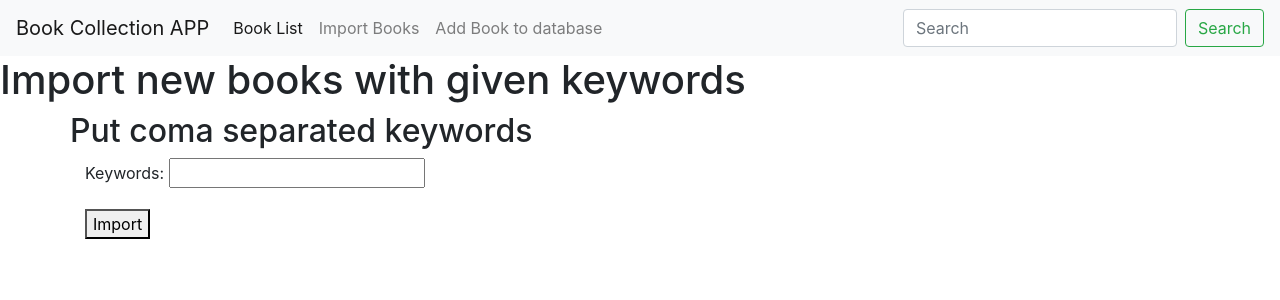
After one commit to Kaczy6point9/DjangoBookCollectionProject, a Django app: page /books/import in a window 1280 px wide. The commit adds this page. Shown: the top 300 px of the page. Run offline with Django 3.2, Linux system fonts and the light colour scheme; some libraries are stand-ins or nearby versions.

Commit message:
Complete app without user permissions

```diff
--- a/Book_Collection_Managment/urls.py
+++ b/Book_Collection_Managment/urls.py
@@ -17,17 +17,19 @@ from django.contrib import admin
 from django.urls import path, re_path
 from BooksCollection.views import (
     book_import,
-    books_list_view
-            )
+    books_list_view,
+    book_import_view, create_book_view)
 from .views import (
     home
 )
 
 urlpatterns = [
     path('admin/', admin.site.urls),
-    path('', home),
-    re_path(r'^books/$', books_list_view),
-    re_path(r'^Books/(?P<search_term>[a-z-]+)/$', book_import),
-
+    path('', books_list_view),
+    re_path(r'^books/?$', books_list_view),
+    re_path(r'^Books/(?P<search_term>[a-z-]+.*)/$', book_import),
+    re_path(r'^books/(?P<search_term>[a-z-]+.*)/$', book_import),
+    re_path(r'^books/import/?$', book_import_view),
+    re_path(r'^books/create/?$', create_book_view),
 
 ]
--- /dev/null
+++ b/BooksCollection/forms.py
@@ -0,0 +1,28 @@
+from django import forms
+
+from BooksCollection.models import Book, Author, Category
+
+
+class BookAuthorsAndCategoriesSearchForm(forms.ModelForm):
+    class Meta:
+        model = Book
+        fields = ['book_authors', 'book_categories']
+
+        def clean_book_authors(self):
+            return self.cleaned_data['book_authors'] or None
+
+        def clean_book_categories(self):
+            return self.cleaned_data['book_categories'] or None
+
+
+class ImportKeywordsForm(forms.Form):
+    keywords = forms.CharField(max_length=255, required=False)
+
+
+class CreateBookForm(forms.ModelForm):
+    authors_names = forms.CharField(max_length=255, required=False, help_text='Write coma separated authors')
+    categories_names = forms.CharField(max_length=255, required=False, help_text='Write coma separated categories')
+
+    class Meta:
+        model = Book
+        fields = ['book_title', 'book_description', 'categories_names', 'authors_names']
--- a/BooksCollection/views.py
+++ b/BooksCollection/views.py
@@ -1,13 +1,36 @@
+import urllib
+from functools import reduce
+from django.db.models import Q
+from django.http import HttpResponseRedirect
 from django.shortcuts import render
 from django.core.paginator import Paginator
 import requests
+
+from BooksCollection.forms import BookAuthorsAndCategoriesSearchForm, ImportKeywordsForm, CreateBookForm
 from .models import (
     Book, Author, Category
 )
 
-# Create your views here.
+
+def book_import_view(request):
+    template_name = 'import.html'
+    site_title = 'Import new books with given keywords'
+    keyword_form = ImportKeywordsForm(request.POST or None)
+    url = ''
+    if keyword_form.is_valid():
+        keywords = keyword_form.cleaned_data['keywords'].split(", ")
+        for keyword in keywords:
+            url += urllib.parse.quote(keyword) + '+'
+
+        return HttpResponseRedirect(url)
+
+    context = {'title': site_title, 'import_form': keyword_form, }
+
+    return render(request, template_name, context)
+
+
 def book_import(request, search_term):
-
+    print(search_term)
     api_url = 'https://www.googleapis.com/books/v1/volumes?q={}'.format(search_term)
     response = requests.get(api_url)
     json_file = response.json()
@@ -20,31 +43,101 @@ def book_import(request, search_term):
         if qs.exists():
             continue
 
-        obj_Book = Book()
-        obj_Book.book_title = book_title
-        obj_Book.save()
+        obj_book = Book()
+        obj_book.book_title = book_title
+        obj_book.save()
 
         for author_name in book['volumeInfo'].get("authors", []):
             obj, _ = Author.objects.get_or_create(author_name=author_name)
-            obj_Book.book_authors.add(obj.id)
+            obj_book.book_authors.add(obj.id)
 
         for category_name in book['volumeInfo'].get('categories', []):
             obj, _ = Category.objects.get_or_create(category_name=category_name)
-            obj_Book.book_categories.add(obj.id)
+            obj_book.book_categories.add(obj.id)
 
         if 'description' in book['volumeInfo'].keys():
             Book.objects.filter(book_title=book_title).update(book_description=book['volumeInfo']['description'])
 
-
     return books_list_view(request)
 
+
 def books_list_view(request):
-    book_list = Book.objects.all()
+    search_form = BookAuthorsAndCategoriesSearchForm(request.POST or None)
+
+    if search_form.is_valid():
+        author_search_param = search_form.cleaned_data['book_authors']
+        categories_search_param = search_form.cleaned_data['book_categories']
+        url = '?filter&'
+        if author_search_param:
+            url += 'author='
+            for author in author_search_param:
+                url += urllib.parse.quote(author.author_name) + '&'
+        if categories_search_param:
+            url += 'category='
+            for category in categories_search_param:
+                url += urllib.parse.quote(category.category_name) + '&'
+        return HttpResponseRedirect(url)
+
+    if 'filter' in request.GET:
+        if "category" in request.GET and "author" in request.GET:
+            author_conditions = [
+                Q(book_authors__author_name__icontains=author_name)
+                for author_name in request.GET.getlist('author')
+            ]
+            category_conditions = [
+                Q(book_categories__category_name__icontains=category_name)
+                for category_name in request.GET.getlist('category')
+            ]
+            book_list = Book.objects.filter(reduce(lambda a, b: a | b, author_conditions) &
+                                            reduce(lambda a, b: a | b, category_conditions))
+
+        elif 'author' in request.GET:
+            conditions = [
+                Q(book_authors__author_name__icontains=author_name)
+                for author_name in request.GET.getlist('author')
+            ]
+            book_list = Book.objects.filter(reduce(lambda a, b: a | b, conditions))
+
+        elif 'category' in request.GET:
+            conditions = [
+                Q(book_categories__category_name__icontains=category_name)
+                for category_name in request.GET.getlist('category')
+            ]
+            book_list = Book.objects.filter(reduce(lambda a, b: a | b, conditions))
+    else:
+        book_list = Book.objects.all()
+
     paginator = Paginator(book_list, 10)
     site_title = 'Books Collection'
     template_name = 'books_collection_list.html'
     page = request.GET.get('page')
     books = paginator.get_page(page)
-    context = {'books_list': books, 'title': site_title}
+    context = {'books_list': books, 'title': site_title, 'form': search_form, }
 
     return render(request, template_name, context)
+
+
+def create_book_view(request):
+    template_name = 'create_book.html'
+    site_title = 'Create new book'
+    create_book_form = CreateBookForm(request.POST or None)
+    if create_book_form.is_valid():
+        obj_book = Book()
+        obj_book.book_title = create_book_form.cleaned_data['book_title']
+        obj_book.save()
+
+        for author_name in create_book_form.cleaned_data['authors_names'].split(", "):
+            obj, _ = Author.objects.get_or_create(author_name=author_name)
+            obj_book.book_authors.add(obj.id)
+
+        for category_name in create_book_form.cleaned_data['categories_names'].split(", "):
+            obj, _ = Category.objects.get_or_create(category_name=category_name)
+            obj_book.book_categories.add(obj.id)
+
+        if create_book_form.cleaned_data['book_description']:
+            Book.objects.filter(book_title=create_book_form.cleaned_data['book_title']).update(book_description=
+                                                                                               create_book_form.cleaned_data['book_description'])
+
+    context = {'title': site_title, 'form': create_book_form, }
+
+    return render(request, template_name, context)
--- a/Templates/base.html
+++ b/Templates/base.html
@@ -11,6 +11,30 @@
     <title>{{ title }}</title>
   </head>
   <body>
+  <nav class="navbar navbar-expand-lg navbar-light bg-light">
+  <a class="navbar-brand" href="#">Book Collection APP</a>
+  <button class="navbar-toggler" type="button" data-toggle="collapse" data-target="#navbarSupportedContent" aria-controls="navbarSupportedContent" aria-expanded="false" aria-label="Toggle navigation">
+    <span class="navbar-toggler-icon"></span>
+  </button>
+
+  <div class="collapse navbar-collapse" id="navbarSupportedContent">
+    <ul class="navbar-nav mr-auto">
+      <li class="nav-item active">
+        <a class="nav-link" href="/books/">Book List <span class="sr-only">(current)</span></a>
+      </li>
+      <li class="nav-item">
+        <a class="nav-link" href="/books/import">Import Books</a>
+      </li>
+     <li class="nav-item">
+        <a class="nav-link" href="/books/create">Add Book to database</a>
+      </li>
+    </ul>
+    <form class="form-inline my-2 my-lg-0">
+      <input class="form-control mr-sm-2" type="search" placeholder="Search" aria-label="Search">
+      <button class="btn btn-outline-success my-2 my-sm-0" type="submit">Search</button>
+    </form>
+  </div>
+</nav>
     <h1>{{ title }}</h1>
 
     {% block content %}
--- /dev/null
+++ b/Templates/create_model_form.html
@@ -0,0 +1,4 @@
+<form method = 'POST' action = '?create={{ title }}' > {% csrf_token %}
+    {{ form.as_p }}
+    <button type="submit">Create</button>
+</form>
--- /dev/null
+++ b/Templates/import.html
@@ -0,0 +1,11 @@
+{% extends "base.html" %}
+
+
+{% block content %}
+<div class="container">
+    <div class="row">
+        <h2>Put coma separated keywords</h2></div>
+<div>{% include "import_form.html" %}</div>
+        </div>
+</div>
+{% endblock %}
--- /dev/null
+++ b/Templates/import_form.html
@@ -0,0 +1,4 @@
+<form method = 'POST' action = '?import' > {% csrf_token %}
+    {{ import_form.as_p }}
+    <button type="submit">Import</button>
+</form>
--- /dev/null
+++ b/Templates/search_form.html
@@ -0,0 +1,4 @@
+<form method = 'POST' action = '.' > {% csrf_token %}
+    {{ form.as_p }}
+    <button type="submit">Search</button>
+</form>
```
Also changed, not shown: BooksCollection/filters.py (deleted, +0 -12 lines), BooksCollection/models.py (+6 -6 lines), BooksCollection/tables.py (deleted, +0 -19 lines), Templates/books_collection_list.html (+8 -0 lines), Templates/create_book.html (added, +11 -0 lines), db.sqlite3.
